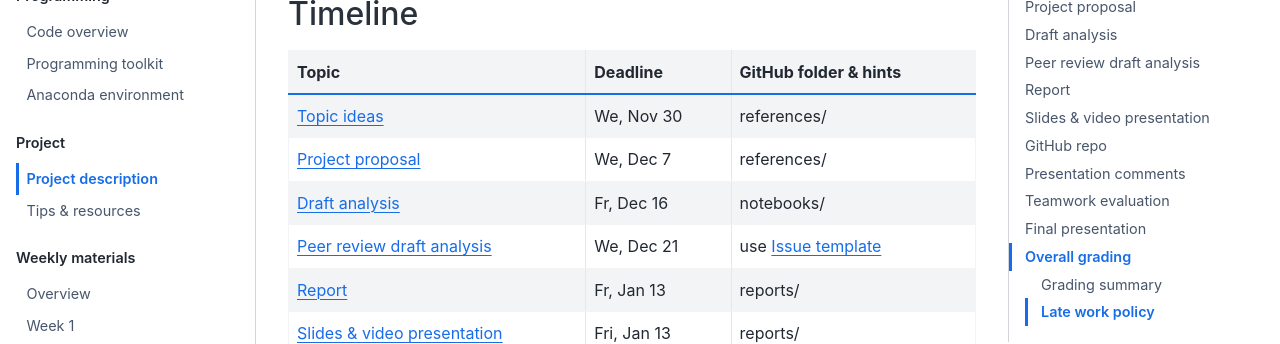
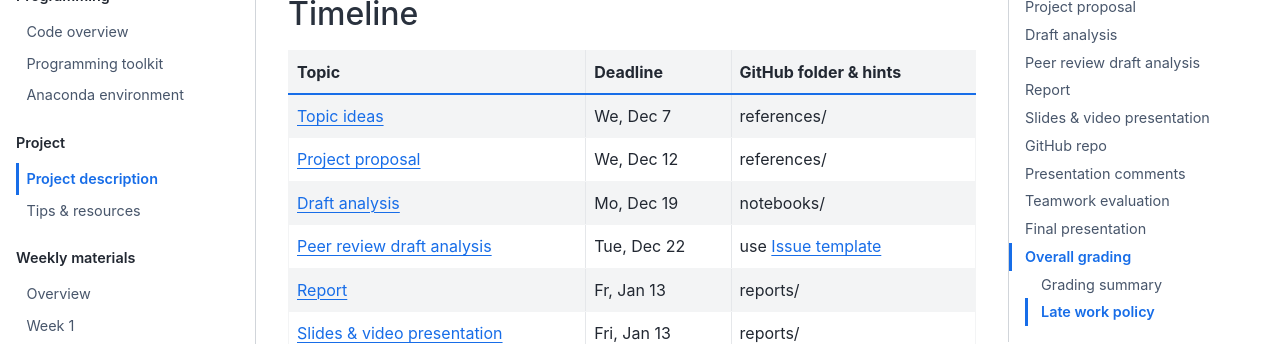
Before and after one commit to as-ws22/website, a Jupyter Book: the page built from docs/project-description.md, in a window 1280 px wide and 900 px high. Shown: the part 166-510 px from the top of the window. Built offline with Jupyter Book 1.0.4 settings and Sphinx 7.4.7 and the Sphinx Book theme 1.1.4, drawn with Linux system fonts in a browser that asks for light colours; comment, search, counter and statistics services are not loaded.

Commit message:
Update project-description.md

```diff
--- a/docs/project-description.md
+++ b/docs/project-description.md
@@ -5,10 +5,10 @@
 
 | Topic                 | Deadline      | GitHub folder & hints |
 | ---                   | ---           |  ---                  |
-|[](topic-ideas)        | We, Nov 30    | references/           |
-|[](project-proposal)   | We, Dec 7     | references/           |
-|[](draft-analysis)     | Fr, Dec 16    | notebooks/            |
-|[](peer-review-draft)  | We, Dec 21    | use [](issue-template)|
+|[](topic-ideas)        | We, Dec 7    | references/           |
+|[](project-proposal)   | We, Dec 12     | references/           |
+|[](draft-analysis)     | Mo, Dec 19    | notebooks/            |
+|[](peer-review-draft)  | Tue, Dec 22    | use [](issue-template)|
 |[](report)             | Fr, Jan 13    | reports/              |
 |[](slides-video)       | Fri, Jan 13   | reports/              |
 |[](github-repo)        | Fri, Jan 13   | "Repo in final state" |
```
